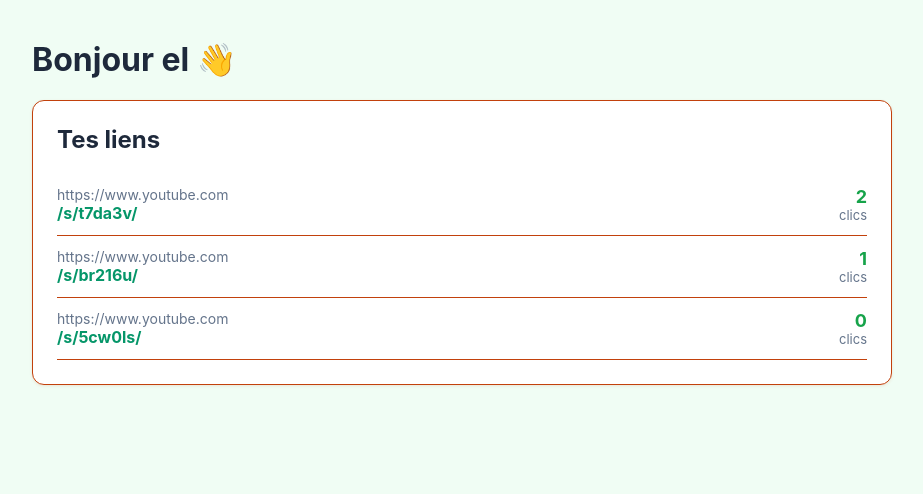
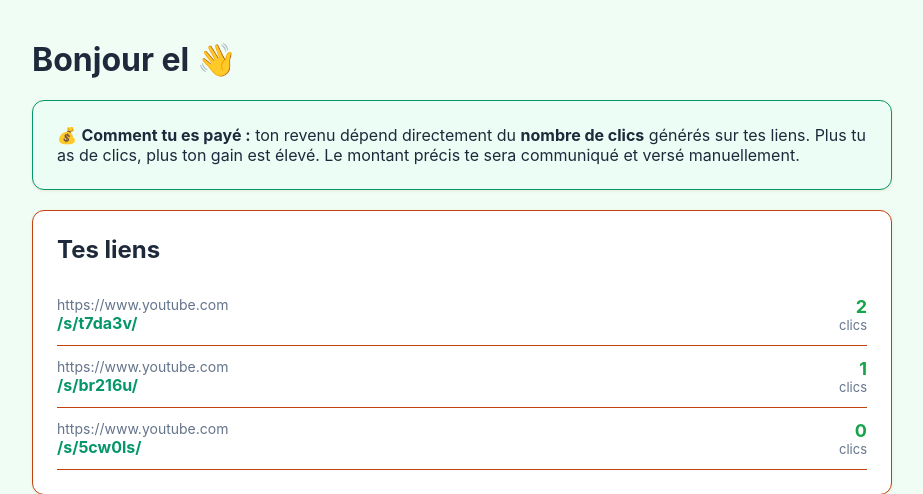
Before and after one commit to adamasavadogoel12-coder/linkcash, a Django app: page /dashboard/ in a window 1280 px wide. Shown: the part 72-566 px from the top of the page, without its empty margins (178-1101 px from the left). Run offline with Django 5.2, Linux system fonts and the light colour scheme; a user stored in the database is signed in; data comes from the database, SQL or seed files in the repository.

Commit message:
Update dashboard.html

```diff
--- a/links/templates/links/dashboard.html
+++ b/links/templates/links/dashboard.html
@@ -2,6 +2,12 @@
 {% block title %}Dashboard – MonSiteLink{% endblock %}
 {% block content %}
 <h1>Bonjour {{ user.username }} 👋</h1>
+
+<div class="card" style="background: #ecfdf5; border-color: var(--primary);">
+  <p style="margin: 0; color: var(--text);">
+    💰 <strong>Comment tu es payé :</strong> ton revenu dépend directement du <strong>nombre de clics</strong> générés sur tes liens. Plus tu as de clics, plus ton gain est élevé. Le montant précis te sera communiqué et versé manuellement.
+  </p>
+</div>
 
 <div class="card">
   <h2 style="margin-top:0;">Tes liens</h2>
```
